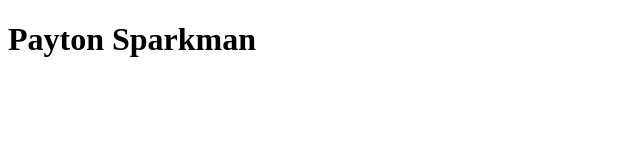
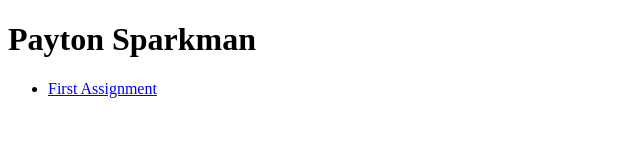
Before and after one commit to Shadowmize/ifsc-1310, a plain HTML site: page index.html in a window 1280 px wide. Shown: the whole page, without its empty margins (0-640 px from the left). Drawn offline with Linux system fonts and the light colour scheme.

Commit message:
added first project

```diff
--- a/index.html
+++ b/index.html
@@ -12,5 +12,10 @@
 
 <body>
   <h1>Payton Sparkman</h1>
+  <nav>
+    <ul>
+        <li><a href="prototype/index.html"> First Assignment</a></li>
+    </ul>
+  </nav>
 </body>
 </html>
```
Also changed, not shown: prototype/index.html (added, +1 -0 lines).
